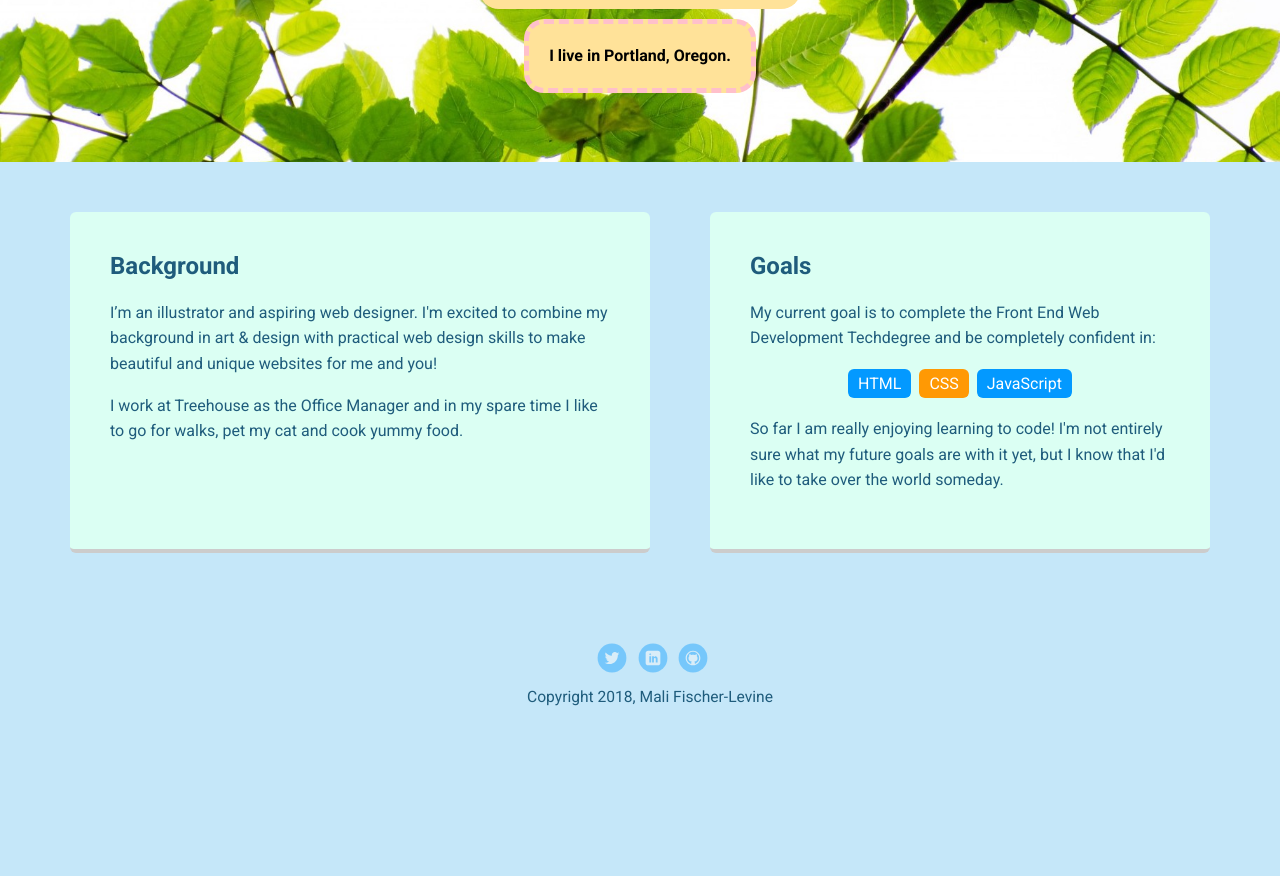
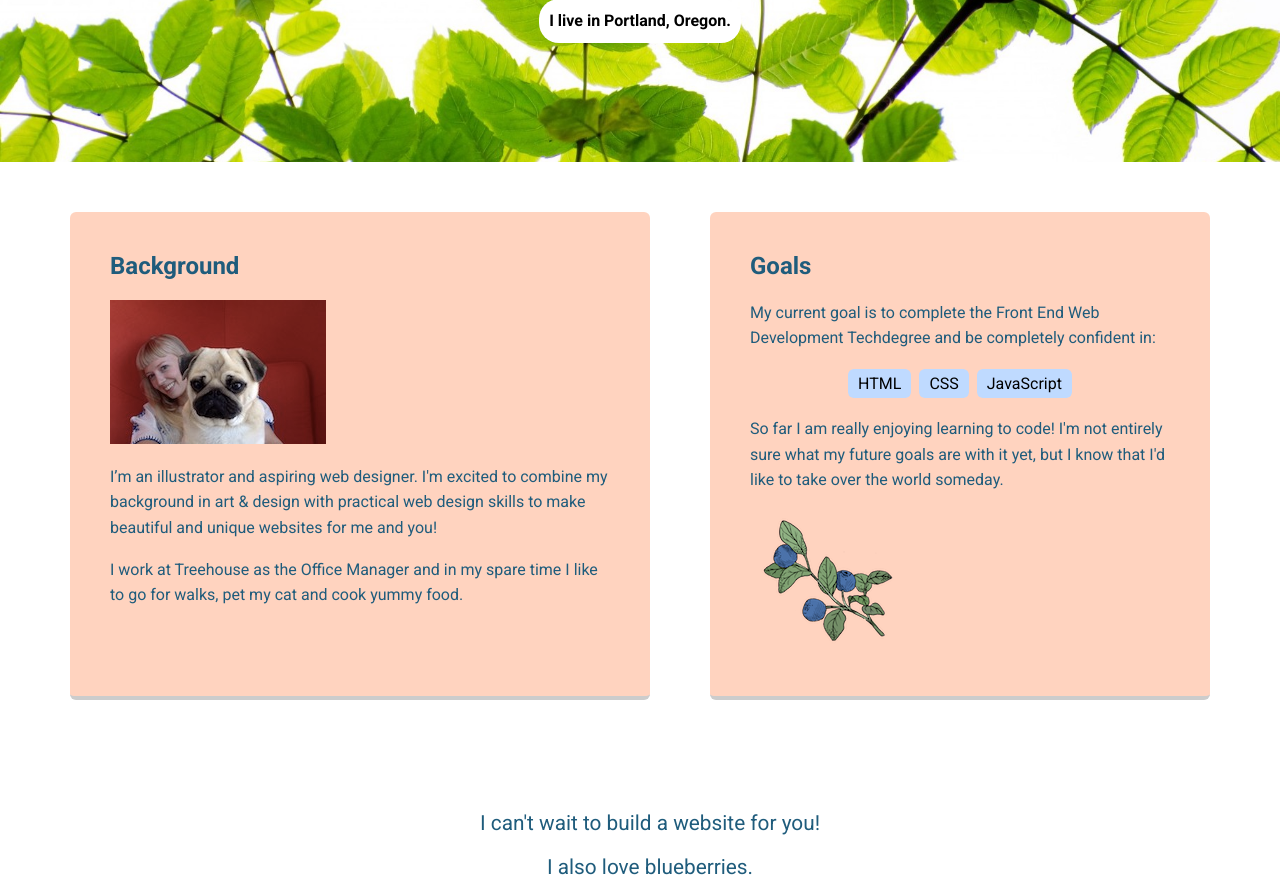
Before and after one commit to malifischer/Techdegree-Project-1, a plain HTML site: page index.html in a window 1280 px wide. Shown: the part 368-1244 px from the top of the page. Before the commit the page ends 1170 px from the top, so only its background shows below. Drawn offline with Linux system fonts and the light colour scheme; a web font is replaced by a local one.

Commit message:
Added two new images and a small amount of text. Fixed some small issues.

```diff
--- a/illustration.css
+++ b/illustration.css
@@ -9,10 +9,8 @@ h2 {
 }
 
 body{
-  text-align: center;
   font-family: "helvetica";
 }
-
 copyright {
   font-family: "helvetica";
 }
--- a/index.html
+++ b/index.html
@@ -1,4 +1,4 @@
-<!doctype html>
+<!DOCTYPE html>
 <html lang="en">
 <head>
   <meta charset="utf-8">
@@ -25,8 +25,11 @@
     <main class="flex">
       <div class="card">
         <h2>Background</h2>
+        <img src="images/mali-walter.jpg" alt="a photo of Mali with Walter the Pug">
+
         <p>I’m an illustrator and aspiring web designer. I'm excited to combine my background in art & design with practical web design skills to make beautiful and unique websites for me and you!</p>
         <p>I work at Treehouse as the Office Manager and in my spare time I like to go for walks, pet my cat and cook yummy food.</p>
+
       </div>
 
       <div class="card">
@@ -38,10 +41,14 @@
           <li>JavaScript</li>
         </ul>
         <p>So far I am really enjoying learning to code! I'm not entirely sure what my future goals are with it yet, but I know that I'd like to take over the world someday. </p>
+        <img src="images/blueberry.png" alt="drawing of a blueberry">
       </div>
 
     </main>
     <footer>
+      <p> I can't wait to build a website for you!</p>
+      <p> I also love blueberries. </p>
+
       <ul>
         <li><a href="https://twitter.com/" class="social twitter">Twitter</a></li>
         <li><a href="https://www.linkedin.com/in/mali-fischer-2b4606120/" class="social linkedin">LinkedIn</a></li>
--- a/styles.css
+++ b/styles.css
@@ -6,7 +6,7 @@ body {
   text-align: center;
   font-family: 'Roboto', sans-serif;
   color: #1f5c7c;
-  background: #c5e7f9;
+  background: white;
 }
 /* Link Styles */
 
@@ -22,7 +22,7 @@ a:hover {
 
 .main-nav {
   width: 100%;
-  background: pink;
+  background:#bfdaff;
   min-height: 30px;
   position: fixed;
   text-align: center;
@@ -73,25 +73,25 @@ header .profile-image:hover {
   transform: scale(2) rotate(0deg);
 }
 .tag {
-  background-color: #ffe299;
+  background-color: white;
   color: black;
   font-weight: bolder;
-  padding: 20px;
+  padding: 10px;
   border-radius: 20px;
   display: table;
   margin: 10px auto;
 }
 .location {
-  background-color: #ffe299;
+  background-color: white;
   color: black;
-  border: 5px dashed pink
+
 }
 .card {
   margin: 30px;
   padding: 20px 40px 40px;
   max-width: 500px;
   text-align: left;
-  background: #dbfff3;
+  background:#ffd3bf;
   border-bottom: 4px solid #ccc;
   border-radius: 6px;
   transition: all .5s;
@@ -108,14 +108,14 @@ ul.skills {
 .skills li {
   border-radius: 6px;
   display: inline-block;
-  background: #ff9904;
-  color: white;
+  background: #bfdaff;
+  color: black;
   padding: 5px 10px;
   margin: 2px;
 }
 
 .skills li:nth-child(odd) {
-  background: #0399ff;
+  background: #bfdaff;
 }
 
 footer {
```
Also changed, not shown: illustration.html (+2 -2 lines), images/blueberry.png (added), images/mali-walter.jpg (added).
